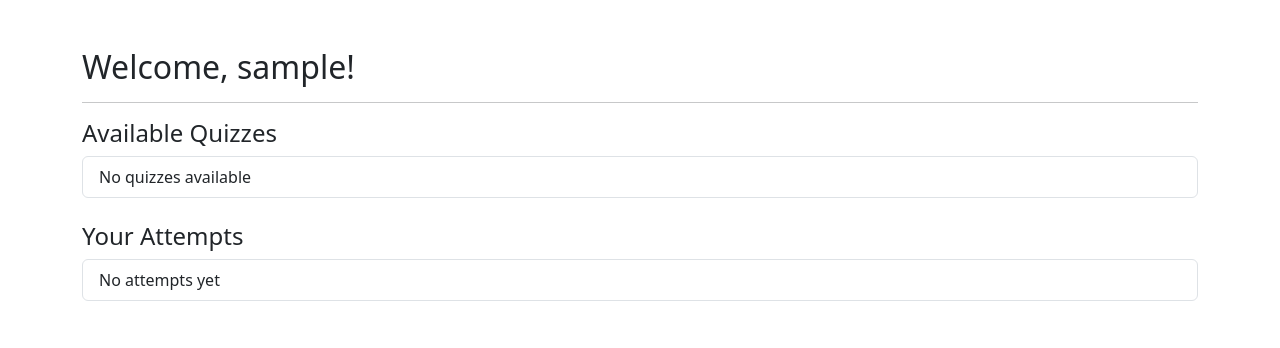
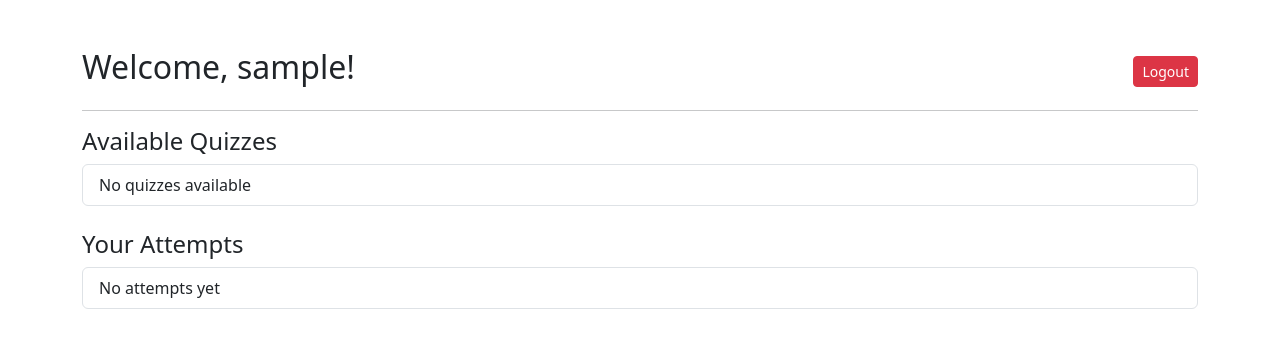
Before and after one commit to zalwan/django-modular-quiz-app, a Django app: page /dashboard/ in a window 1280 px wide. Shown: the top 348 px of the page. Run offline with Django 5.2, Linux system fonts and the light colour scheme; the visitor is signed in with stand-in values (Sample User, id 1); data comes from the database, SQL or seed files in the repository; data that the repository does not hold is empty; parts of the project's set-up code (start-up, migrations or seed data) failed here and were passed over.

Commit message:
feat: add button logout on dashboard

```diff
--- a/templates/dashboard/index.html
+++ b/templates/dashboard/index.html
@@ -1,6 +1,9 @@
 {% extends "base.html" %} {% block content %}
 <div class="container mt-5">
-  <h2>Welcome, {{ request.user.username }}!</h2>
+  <div class="d-flex justify-content-between align-items-center mb-3">
+    <h2>Welcome, {{ request.user.username }}!</h2>
+    <a href="{% url 'logout' %}" class="btn btn-danger btn-sm">Logout</a>
+  </div>
 
   <hr />
   <h4>Available Quizzes</h4>
```
